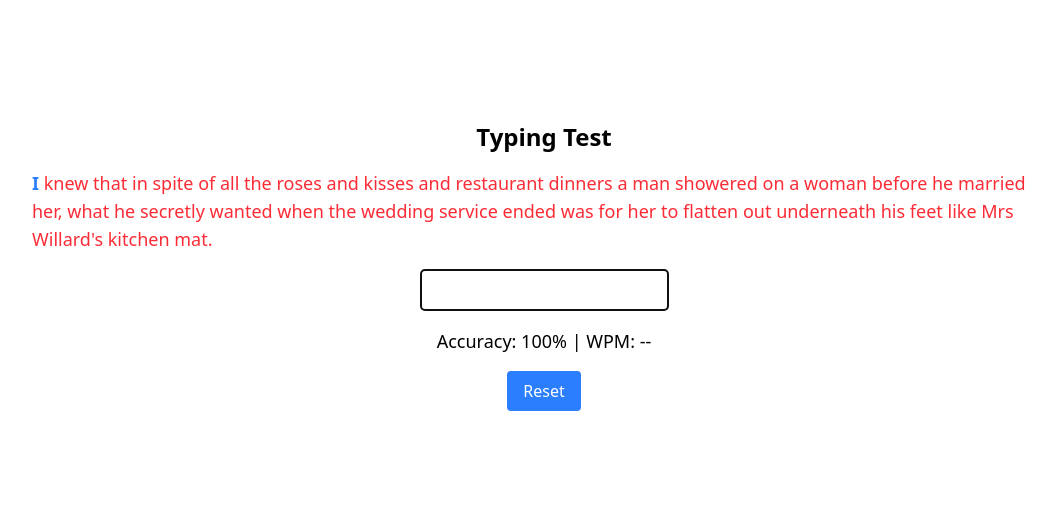
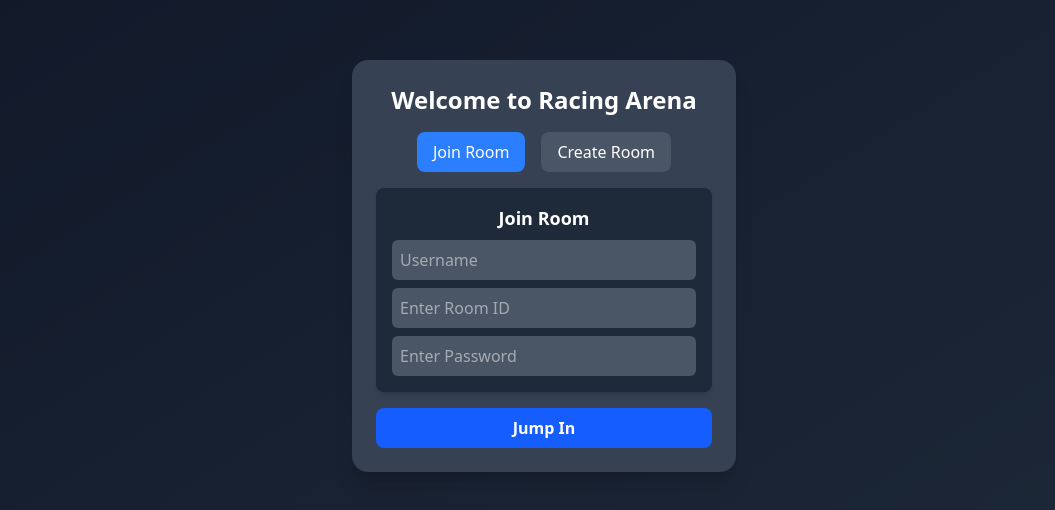
Before and after one commit to kalim-Asim/typing-test, a React (Vite) app: page / in a window 1280 px wide. Shown: the part 134-644 px from the top of the page, without its empty margins (96-1151 px from the left). Built offline with nearby package versions, Linux system fonts and the light colour scheme.

Commit message:
waiting room done

```diff
--- a/src/App.tsx
+++ b/src/App.tsx
@@ -1,10 +1,12 @@
-import TypingTest from "./components/TypingTest"
+// import TypingTest from "./components/TypingTest"
+import WaitRoom from "./components/WaitRoom"
 
 function App() {
 
   return (
     <div>
-        <TypingTest />
+      <WaitRoom />
+        {/* <TypingTest /> */}
     </div>
   )
 }
--- /dev/null
+++ b/src/components/WaitRoom.tsx
@@ -0,0 +1,59 @@
+import { useState } from "react";
+
+const WaitRoom = () => {
+  const [Join, setJoin] = useState<boolean>(true);
+
+  return (
+    <div className="h-screen flex items-center justify-center bg-gradient-to-br from-gray-900 to-gray-800 text-white">
+      <div className="bg-gray-700 p-6 rounded-2xl shadow-xl w-96 text-center">
+        <h1 className="text-2xl font-bold mb-4">Welcome to Racing Arena</h1>
+
+        <div className="flex justify-center gap-4 mb-4">
+          <button
+            className={`px-4 py-2 rounded-lg transition cursor-pointer ${
+              Join ? "bg-blue-500 text-white" : "bg-gray-600"
+            }`}
+            onClick={() => setJoin(true)}
+          >
+            Join Room
+          </button>
+          <button
+            className={`px-4 py-2 rounded-lg transition cursor-pointer ${
+              !Join ? "bg-blue-500 text-white" : "bg-gray-600"
+            }`}
+            onClick={() => setJoin(false)}
+          >
+            Create Room
+          </button>
+        </div>
+
+        <div className="bg-gray-800 p-4 rounded-lg shadow-md">
+          <h3 className="text-lg font-semibold mb-2">{Join ? "Join Room" : "Create Room"}</h3>
+
+          <input
+            type="text"
+            placeholder="Username"
+            className="w-full p-2 rounded-md bg-gray-600 text-white mb-2 outline-none"
+          />
+
+          <input
+            type="text"
+            placeholder="Enter Room ID"
+            className="w-full p-2 rounded-md bg-gray-600 text-white mb-2 outline-none"
+          />
+          <input
+            type="password"
+            placeholder="Enter Password"
+            className="w-full p-2 rounded-md bg-gray-600 text-white outline-none"
+          />
+        </div>
+
+        <button className="w-full mt-4 py-2 bg-blue-600 hover:bg-blue-700 transition rounded-lg font-bold cursor-pointer">
+          {Join ? "Jump In" : "Create Lobby"}
+        </button>
+      </div>
+    </div>
+  );
+};
+
+export default WaitRoom;
```
Also changed, not shown: 1 other file (tests, documents, lock files or other folders).
